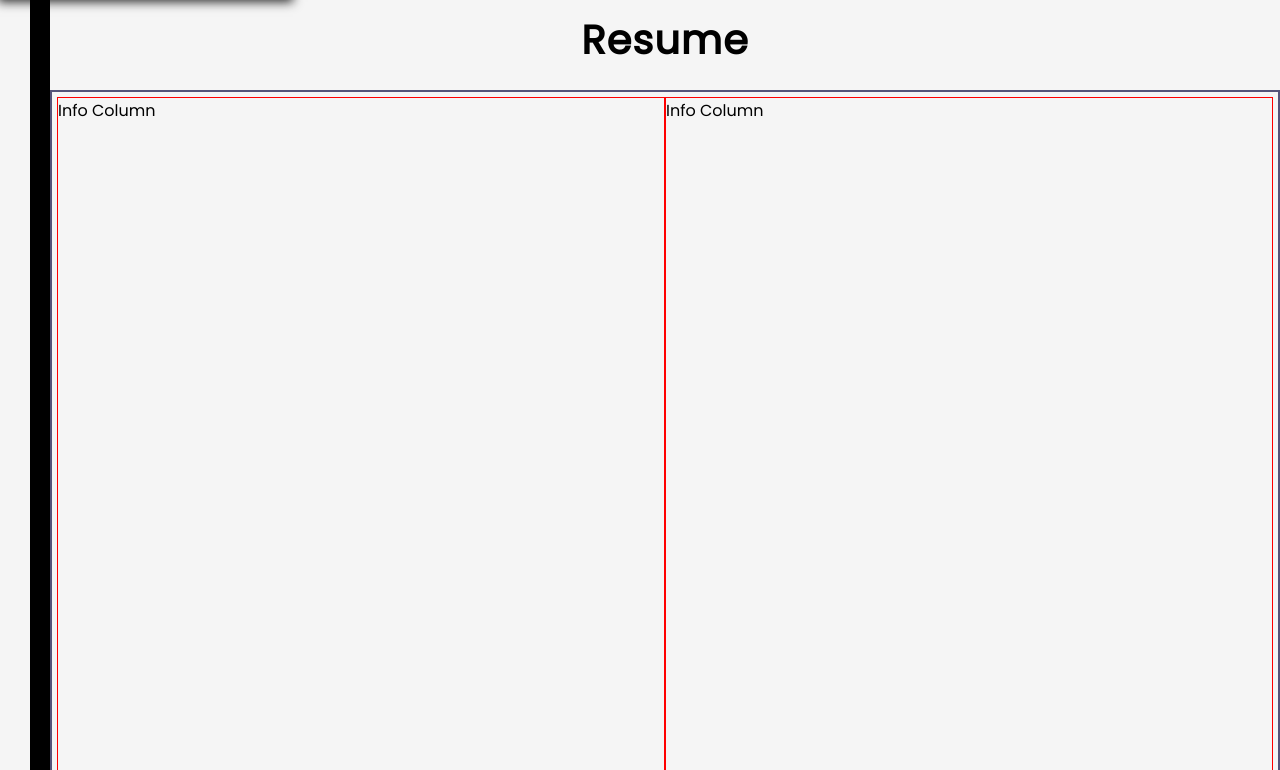
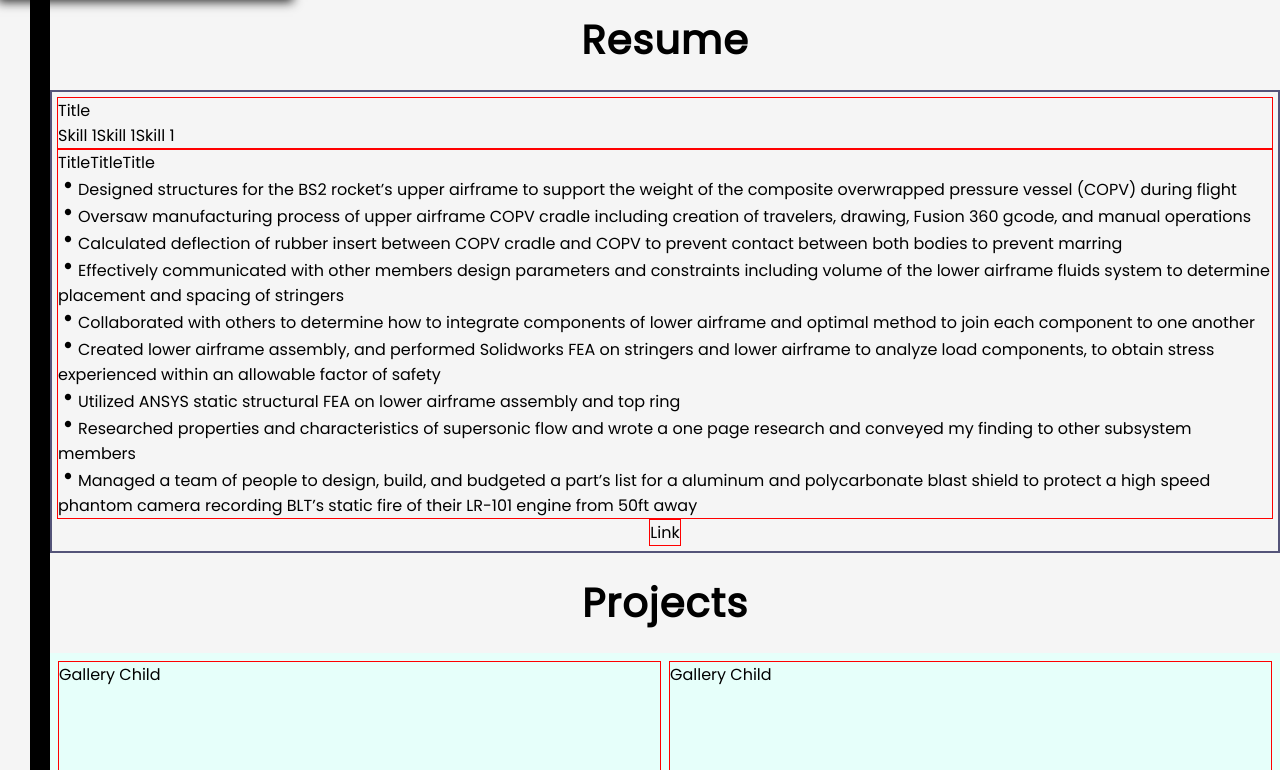
Before and after one commit to bchh325/mech-portfolio, a React (Create React App) app: page / in a window 1280 px wide. Shown: the part 810-1580 px from the top of the page. Built offline with nearby package versions, Linux system fonts and the light colour scheme.

Commit message:
update resume section and styling tweaks

```diff
--- a/src/components/Resume.jsx
+++ b/src/components/Resume.jsx
@@ -1,12 +1,58 @@
-import React from 'react'
+import React, { useState } from 'react'
 import styles from './Resume.module.css'
+import { RxDotFilled } from 'react-icons/rx'
 
 export default function Resume() {
+    const [info, setInfo] = useState([
+        "Designed structures for the BS2 rocket’s upper airframe to support the weight of the composite overwrapped pressure vessel (COPV) during flight",
+        "Oversaw manufacturing process of upper airframe COPV cradle including creation of travelers, drawing, Fusion 360 gcode, and manual operations",
+        "Calculated deflection of rubber insert between COPV cradle and COPV to prevent contact between both bodies to prevent marring",
+        "Effectively communicated with other members design parameters and constraints including volume of the lower airframe fluids system to determine placement and spacing of stringers",
+        "Collaborated with others to determine how to integrate components of lower airframe and optimal method to join each component to one another",
+        "Created lower airframe assembly, and performed Solidworks FEA on stringers and lower airframe to analyze load components, to obtain stress experienced within an allowable factor of safety",
+        "Utilized ANSYS static structural FEA on lower airframe assembly and top ring",
+        "Researched properties and characteristics of supersonic flow and wrote a one page research and conveyed my finding to other subsystem members",
+        "Managed a team of people to design, build, and budgeted a part’s list for a aluminum and polycarbonate blast shield to protect a high speed phantom camera recording BLT’s static fire of their LR-101 engine from 50ft away"
+    ])
+
+    const [skills, setSkills] = useState([
+
+    ])
+
     return (
         <div className={styles.resume}>
-            <div className={styles.resumeinfo}>
-                <div className={styles.resumecol}>Info Column</div>
-                <div className={styles.resumecol}>Info Column</div>
+            <div className={styles.resumegrid}>
+                <div className={styles.resumecol}>
+                    <div className={styles.infocontainer}>
+                        <div className={styles.title}>
+                            <span>Title</span>
+                        </div>
+                        <div>
+                            <span>Skill 1</span>
+                            <span>Skill 1</span>
+                            <span>Skill 1</span>
+                        </div>
+                    </div>
+                </div>
+                <div className={styles.resumecol}>
+                    <div className={styles.infocontainer}>
+                        <div className={styles.title}>
+                            <span>Title</span>
+                            <span>Title</span>
+                            <span>Title</span>
+                        </div>
+                        <div>
+                            {info.map((item, index) => {
+                                return (
+                                    <div key={index} className={styles.resumeDetail}>
+                                        <span><RxDotFilled size={20} /></span>
+                                        <span>{item}</span>
+                                    </div>
+                                )
+                            })}
+                        </div>
+                    </div>
+                </div>
             </div>
             <div className={styles.resumelink}>Link</div>
         </div>
```
